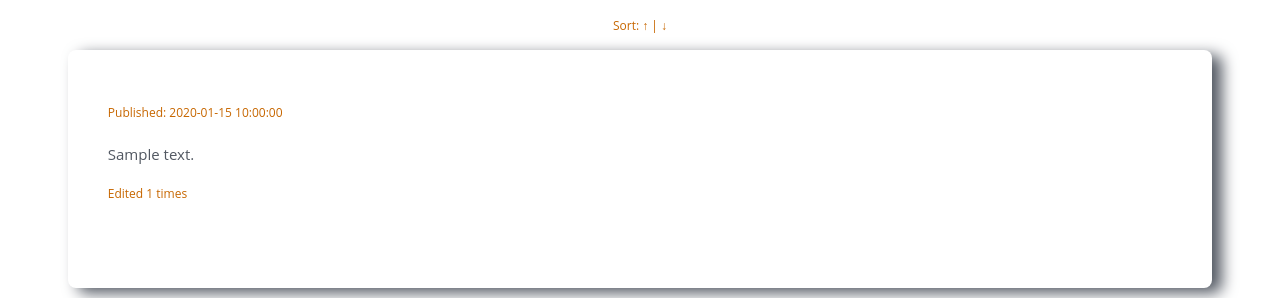
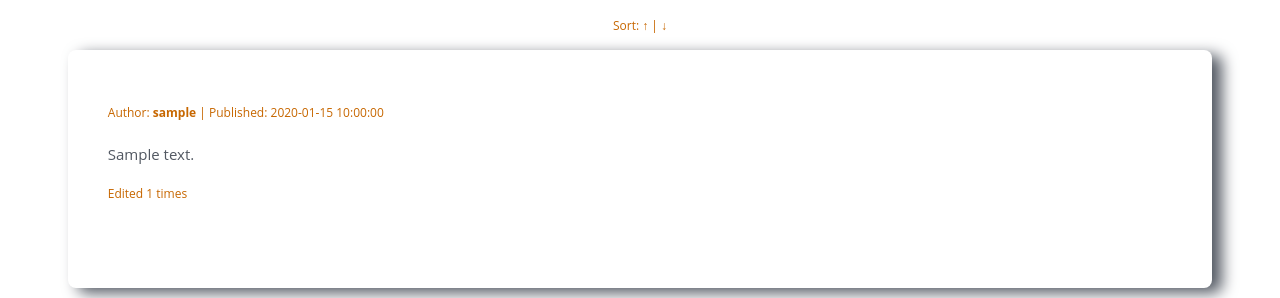
Before and after one commit to michal-bed/ask-mate-foodie, a Flask app: template templates/answer.html in a window 1280 px wide. Shown: the part 561-859 px from the top of the page. Run offline with Flask 2, Linux system fonts and the light colour scheme; the template is opened without the code that fills it: most values are stand-ins (such as "Sample title", 1, 10 or a date in 2020); some libraries are stand-ins or nearby versions.

Commit message:
author pinned to questions answers and comments

```diff
--- a/templates/answer.html
+++ b/templates/answer.html
@@ -51,7 +51,7 @@
 				{% if session_id == answer.user_id %}
 				<div class="edit-delete"><a class="sort" href="/question/{{answer.question_id}}/{{answer.id}}/edit">edit</a> |
 					<a href="/answer/{{answer.id}}/delete">delete</a></div>
-				<p class="date">published: {{ answer["submission_time"] }}</p>
+				<p class="date">Author: <a class="author" href="/user/{{ user_id }}">{{ answer.user_name }} </a>| published: {{ answer["submission_time"] }}</p>
 				{% endif %}
 				<div class="comment-block">
 					{% if answer['image'] %}
@@ -111,7 +111,7 @@
     <div class="edit-delete"><a class="sort" href="/answer/{{comment.question_id}}/{{comment.answer_id}}/{{comment.id}}/edit">edit</a> |
 					<a href="/comments/{{comment.id}}/delete">delete</a></div>
 		{% endif %}
-		<p class="date">Published: {{comment.submission_time }}</p>
+		<p class="date">Author: <a class="author" href="/user/{{ user_id }}">{{ comment.user_name }} </a>| Published: {{comment.submission_time }}</p>
 		<div class="comment-block">
 			<p class="list-text">{{comment.message}}</p>
 		</div>
--- a/templates/question.html
+++ b/templates/question.html
@@ -52,7 +52,7 @@
 				<div class="edit-delete"><a class="sort" href="/question/{{question.id}}/edit">edit</a> |
 					<a href="/question/{{question.id}}/delete">delete</a></div>
 				{% endif %}
-				<p class="date">published: {{ question["submission_time"] }} | views: {{ question["view_number"] }} </p>
+				<p class="date">Author: <a class="author" href="/user/{{ user_id }}">{{ question.user_name }} </a>| published: {{ question["submission_time"] }} | views: {{ question["view_number"] }} </p>
 
 				<div class="comment-block">
 					{% if question['image'] %}
@@ -118,7 +118,7 @@
     <div class="edit-delete"><a class="sort" href="/question/{{question.id}}/{{answer.id}}/edit">edit</a> |
 					<a href="/answer/{{answer.id}}/delete">delete</a></div>
 		{% endif %}
-		<p class="date">Published: {{answer.submission_time }}</p>
+		<p class="date">Author: <a class="author" href="/user/{{ user_id }}">{{ answer.user_name }} </a>| Published: {{answer.submission_time }}</p>
 		<div class="comment-block">
 			{% if answer.image %}
 			<img class="question-photo-embed" src="{{ url_for('static', filename=answer.image) }}"> {% endif %}
--- a/templates/question_with_comments.html
+++ b/templates/question_with_comments.html
@@ -114,7 +114,7 @@
     <div class="edit-delete"><a class="sort" href="/question/{{comment.question_id}}/{{comment.id}}/edit-comment">edit</a> |
 					<a href="/comments/{{comment.id}}/delete">delete</a></div>
 		{% endif %}
-		<p class="date">Published: {{comment.submission_time }}</p>
+		<p class="date">Author: <a class="author" href="/user/{{ user_id }}">{{ question.user_name }} </a>| Published: {{comment.submission_time }}</p>
 		<div class="comment-block">
 			<p class="list-text">{{comment.message}}</p>
 		</div>
```
Also changed, not shown: static/upload/c7f82095337a4c218b458241e1fb4053.jpg (added).
